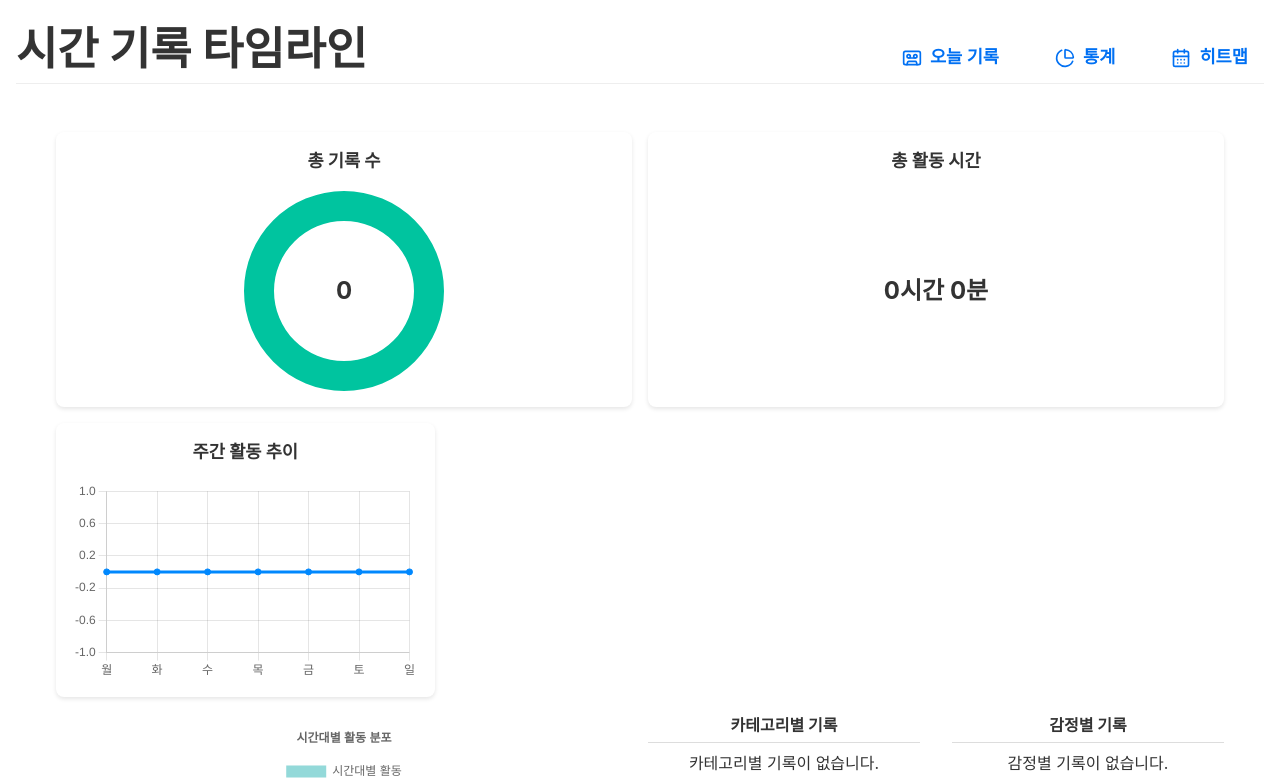
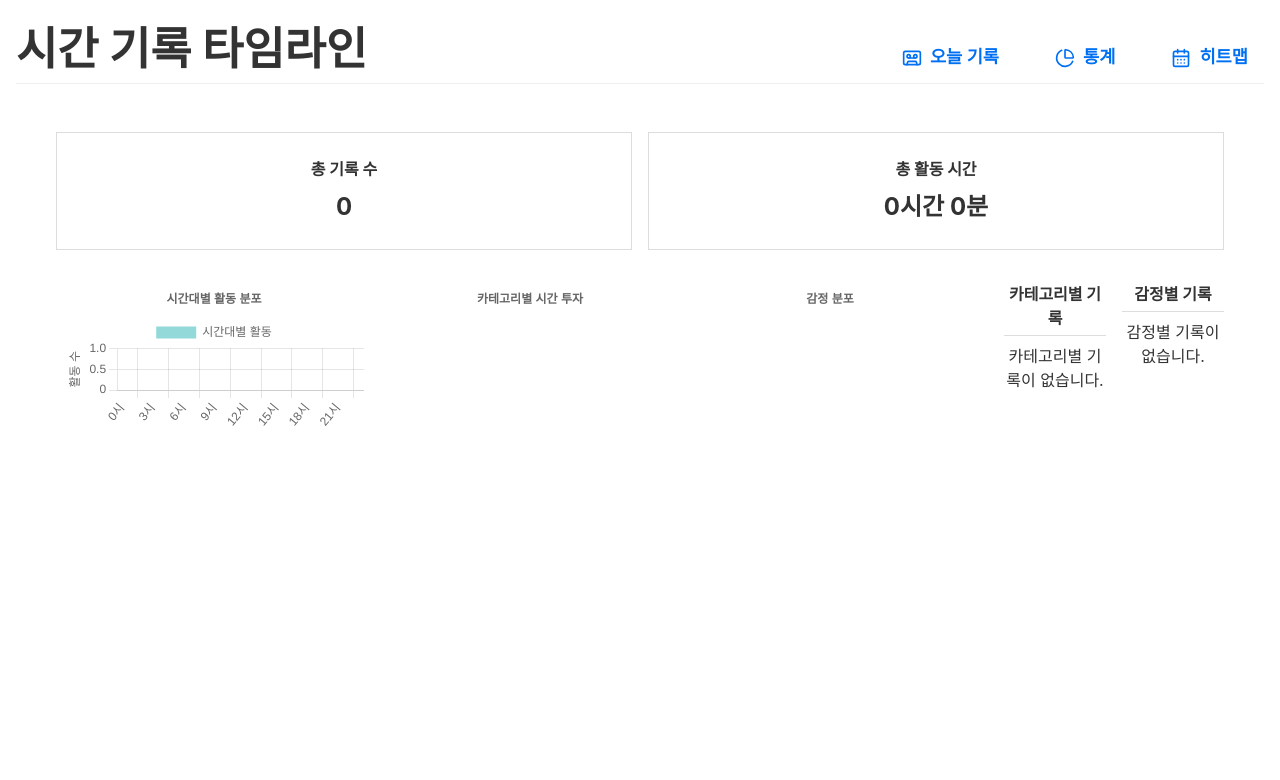
Before and after one commit to BokEumEom/time-tracker, a React (Vite) app: page /stats in a window 1280 px wide. Shown: the top 780 px of the page. Built offline with nearby package versions, Linux system fonts and the light colour scheme; a web font is replaced by a local one.

Commit message:
add charts

```diff
--- a/src/components/stats/BreakdownSection.module.css
+++ b/src/components/stats/BreakdownSection.module.css
@@ -1,6 +1,6 @@
 .breakdownSection {
   display: grid;
   grid-template-columns: 1fr 1fr;
-  gap: 2rem;
+  gap: 1rem;
   width: 100%;
 }
--- a/src/components/stats/ChartSection.jsx
+++ b/src/components/stats/ChartSection.jsx
@@ -1,16 +1,14 @@
 import React, { useMemo } from 'react';
-import { Bar, Radar } from 'react-chartjs-2';
+import { Bar, Pie } from 'react-chartjs-2';
 import {
   Chart as ChartJS,
   CategoryScale,
   LinearScale,
   BarElement,
+  ArcElement,
   Title,
   Tooltip,
   Legend,
-  RadialLinearScale,
-  PointElement,
-  LineElement,
 } from 'chart.js';
 import styles from './ChartSection.module.css';
 
@@ -19,9 +17,7 @@ ChartJS.register(
   CategoryScale,
   LinearScale,
   BarElement,
-  RadialLinearScale,
-  PointElement,
-  LineElement,
+  ArcElement,
   Title,
   Tooltip,
   Legend
@@ -52,7 +48,18 @@ function ChartSection({ events }) {
     return duration;
   }, [events]);
 
-  const data = {
+  // 감정 분포 계산
+  const moodCounts = useMemo(() => {
+    const counts = {};
+    events.forEach(event => {
+      if (event.mood) {
+        counts[event.mood] = (counts[event.mood] || 0) + 1;
+      }
+    });
+    return counts;
+  }, [events]);
+
+  const barData = {
     labels: Array.from({ length: 24 }, (_, i) => `${i}시`),
     datasets: [
       {
@@ -63,7 +70,7 @@ function ChartSection({ events }) {
     ],
   };
 
-  const options = {
+  const barOptions = {
     responsive: true,
     plugins: {
       legend: {
@@ -85,73 +92,67 @@ function ChartSection({ events }) {
     },
   };
 
-  // 카테고리 데이터
-  const categoryData = useMemo(() => {
-    const counts = {};
-    events.forEach(event => {
-      if (event.category) {
-        counts[event.category] = (counts[event.category] || 0) + 1;
-      }
-    });
-    return {
-      labels: Object.keys(counts),
-      datasets: [{
-        label: '카테고리별 분포',
-        data: Object.values(counts),
-        backgroundColor: 'rgba(75, 192, 192, 0.2)',
-        borderColor: 'rgba(75, 192, 192, 1)',
-        borderWidth: 1,
-      }]
-    };
-  }, [events]);
+  const pieData = {
+    labels: Object.keys(categoryDuration),
+    datasets: [
+      {
+        data: Object.values(categoryDuration),
+        backgroundColor: ['#FF6384', '#36A2EB', '#FFCE56', '#4BC0C0', '#9966FF'],
+      },
+    ],
+  };
 
-  // 감정 데이터
-  const moodData = useMemo(() => {
-    const counts = {};
-    events.forEach(event => {
-      if (event.mood) {
-        counts[event.mood] = (counts[event.mood] || 0) + 1;
-      }
-    });
-    return {
-      labels: Object.keys(counts),
-      datasets: [{
-        label: '감정별 분포',
-        data: Object.values(counts),
-        backgroundColor: 'rgba(255, 99, 132, 0.2)',
-        borderColor: 'rgba(255, 99, 132, 1)',
-        borderWidth: 1,
-      }]
-    };
-  }, [events]);
-
-  const radarOptions = {
+  const pieOptions = {
     responsive: true,
     plugins: {
       legend: {
-        position: 'top',
+        position: 'right',
+      },
+      title: {
+        display: true,
+        text: '카테고리별 시간 투자',
       },
     },
-    scales: {
-      r: {
-        beginAtZero: true,
-      }
-    }
+  };
+
+  const moodData = {
+    labels: Object.keys(moodCounts),
+    datasets: [
+      {
+        data: Object.values(moodCounts),
+        backgroundColor: ['#90EE90', '#FF6347', '#4169E1', '#FFD700', '#DDA0DD'],
+      },
+    ],
+  };
+
+  const moodOptions = {
+    responsive: true,
+    plugins: {
+      legend: {
+        position: 'right',
+      },
+      title: {
+        display: true,
+        text: '감정 분포',
+      },
+    },
   };
 
   return (
     <div className={styles.chartSection}>
-      <div className={styles.chart}>
-        <Bar data={data} options={options} />
+      <div className={styles.chartColumn}>
+        <div className={styles.chart}>
+          <Bar data={barData} options={barOptions} aria-label="Hourly Activity Distribution" />
+        </div>
       </div>
-      <div className={styles.radarCharts}>
-        <div className={styles.radarChart}>
-          <h3>카테고리 분포</h3>
-          <Radar data={categoryData} options={radarOptions} />
-        </div>
-        <div className={styles.radarChart}>
-          <h3>감정 분포</h3>
-          <Radar data={moodData} options={radarOptions} />
+      <div className={styles.chartColumn}>
+        <div className={styles.pieChartsContainer}>
+          <div className={styles.chart}>
+            <Pie data={pieData} options={pieOptions} aria-label="Category Time Investment" />
+          </div>
+          <div className={styles.chart}>
+            <Pie data={moodData} options={moodOptions} aria-label="Mood Distribution" />
+          </div>
         </div>
       </div>
     </div>
--- a/src/components/stats/ChartSection.module.css
+++ b/src/components/stats/ChartSection.module.css
@@ -1,5 +1,11 @@
 .chartSection {
-  text-align: center;
+  display: flex;
+  justify-content: space-between;
+}
+
+.chartColumn {
+  flex: 1;
+  padding: 0 0.5rem;
 }
 
 .chartHeading {
@@ -9,5 +15,24 @@
 .chart {
   height: 300px;
   width: 100%;
-  padding: 0.5rem;
 }
+
+/* 새로운 2열 그리드 컨테이너: 두 개의 Pie 차트를 나란히 배치 */
+.pieChartsContainer {
+  display: grid;
+  grid-template-columns: 1fr 1fr;
+}
+
+@media (max-width: 600px) {
+  .chartSection {
+    flex-direction: column;
+  }
+
+  .chartColumn {
+    padding: 0.5rem;
+  }
+
+  .chart {
+    height: 200px;
+  }
+}
--- a/src/components/stats/SummaryCards.jsx
+++ b/src/components/stats/SummaryCards.jsx
@@ -1,124 +1,18 @@
 import React from 'react';
-import {
-  Chart as ChartJS,
-  ArcElement,
-  CategoryScale,
-  LinearScale,
-  BarElement,
-  LineElement,
-  PointElement,
-  Tooltip,
-  Legend
-} from 'chart.js';
-import { Doughnut, Bar, Line } from 'react-chartjs-2';
 import styles from './SummaryCards.module.css';
 
-ChartJS.register(
-  ArcElement,
-  CategoryScale,
-  LinearScale,
-  BarElement,
-  LineElement,
-  PointElement,
-  Tooltip,
-  Legend
-);
-
-function SummaryCards({
-  totalEvents = 0,
-  hours = 0,
-  minutes = 0,
-  weeklyData = [0, 0, 0, 0, 0, 0, 0],
-  categoryData = [],
-  moodData = []  // 새로운 prop 추가
-}) {
-  const doughnutOptions = {  // 공통 Doughnut 차트 옵션
-    responsive: true,
-    maintainAspectRatio: false,
-    cutout: '70%',
-    plugins: {
-      legend: {
-        display: false
-      }
-    }
-  };
-
-  const eventsData = {
-    datasets: [{
-      data: [totalEvents, Math.max(100 - totalEvents, 0)],
-      backgroundColor: ['#0088FE', '#00C49F'],
-      borderWidth: 0
-    }]
-  };
-
-  const timeData = {
-    datasets: [{
-      data: [hours, minutes / 60],
-      backgroundColor: ['#0088FE', '#00C49F'],
-      borderWidth: 0
-    }]
-  };
-
-  const weeklyChartData = {
-    labels: ['월', '화', '수', '목', '금', '토', '일'],
-    datasets: [{
-      label: '일별 활동',
-      data: weeklyData,
-      backgroundColor: '#0088FE',
-      borderColor: '#0088FE',
-    }]
-  };
-
-  const categoryChartData = {
-    labels: categoryData?.map(item => item.name) || [],
-    datasets: [{
-      data: categoryData?.map(item => item.value) || [],
-      backgroundColor: ['#0088FE', '#00C49F', '#FFBB28', '#FF8042'],
-    }]
-  };
-
-  const moodChartData = {
-    labels: moodData?.map(item => item.name) || [],
-    datasets: [{
-      data: moodData?.map(item => item.value) || [],
-      backgroundColor: ['#0088FE', '#00C49F', '#FFBB28', '#FF8042'],
-    }]
-  };
-
+function SummaryCards({ totalEvents, hours, minutes }) {
   return (
     <div className={styles.summaryCards}>
-      <div className={styles.mainCards}>
       <div className={styles.card}>
         <h3 className={styles.cardTitle}>총 기록 수</h3>
-          <div className={styles.chartContainer}>
-            <Doughnut data={eventsData} options={doughnutOptions} />
         <p className={styles.cardValue}>{totalEvents}</p>
-          </div>
       </div>
       <div className={styles.card}>
         <h3 className={styles.cardTitle}>총 활동 시간</h3>
-          <div className={styles.chartContainer}>
-            <Doughnut data={timeData} options={doughnutOptions} />
         <p className={styles.cardValue}>
           {hours}시간 {minutes}분
         </p>
-          </div>
-        </div>
-      </div>
-      <div className={styles.chartCards}>
-        <div className={styles.card}>
-          <h3 className={styles.cardTitle}>주간 활동 추이</h3>
-          <div className={styles.chartContainer}>
-            <Line
-              data={weeklyChartData}
-              options={{
-                responsive: true,
-                maintainAspectRatio: false,
-                plugins: { legend: { display: false } }
-              }}
-            />
-          </div>
-        </div>
       </div>
     </div>
   );
--- a/src/components/stats/SummaryCards.module.css
+++ b/src/components/stats/SummaryCards.module.css
@@ -1,54 +1,44 @@
 .summaryCards {
-  display: flex;
-  flex-direction: column;
+  display: grid;
+  grid-template-columns: repeat(2, 1fr);
   gap: 1rem;
+  margin-bottom: 2rem;
 }
 
-.mainCards {
-  display: grid;
-  gap: 1rem;
-  grid-template-columns: repeat(auto-fit, minmax(250px, 1fr));
-}
-
-.chartCards {
-  display: grid;
-  gap: 1rem;
-  grid-template-columns: 1fr;
-}
-
-@media (min-width: 768px) {
-  .chartCards {
-    grid-template-columns: repeat(3, 1fr);
+/* 모바일 화면에서도 2열로 유지 */
+@media (max-width: 768px) {
+  .summaryCards {
+    grid-template-columns: repeat(2, 1fr);
   }
 }
 
 .card {
-  background: white;
-  border-radius: 8px;
-  padding: 1rem;
-  box-shadow: 0 2px 4px rgba(0,0,0,0.1);
+  border: 1px solid #ddd;
+  padding: 1.5rem;
+  min-width: 0; /* 그리드 아이템 오버플로우 방지 */
+  text-align: center;
 }
 
 .cardTitle {
-  margin: 0 0 1rem;
-  font-size: 1.1rem;
-  color: #333;
+  font-size: 1rem;
+  margin-bottom: 0.5rem;
+}
+
+.cardValue {
+  font-size: 1.5rem;
+  font-weight: bold;
 }
 
 .chartContainer {
   position: relative;
+  width: 100%;
   height: 200px;
-  display: flex;
-  align-items: center;
-  justify-content: center;
 }
 
-.cardValue {
+.chartContainer .cardValue {
   position: absolute;
   top: 50%;
   left: 50%;
   transform: translate(-50%, -50%);
   margin: 0;
-  font-size: 1.5rem;
-  font-weight: bold;
 }
```
Lines whose indentation alone changed are shown as unchanged.
